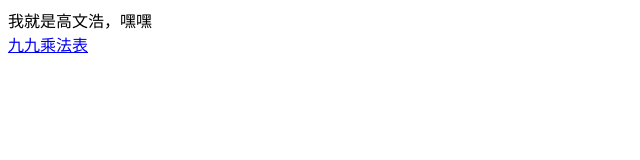
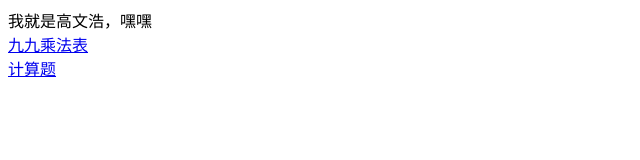
Before and after one commit to woshiGWH/woshigwh.github.io, a plain HTML site: page index.html in a window 1280 px wide. Shown: the full height of the page, 0-640 px from the left. Drawn offline with Linux system fonts and the light colour scheme.

Commit message:
Update index.html

```diff
--- a/index.html
+++ b/index.html
@@ -8,6 +8,7 @@
 </head>
 <body>
     <div>我就是高文浩，嘿嘿</div>
-    <a href="nine.html">九九乘法表</a>
+    <a href="nine.html">九九乘法表</a><br>
+    <a href="calculatte.html">计算题</a>
 </body>
 </html>
```
